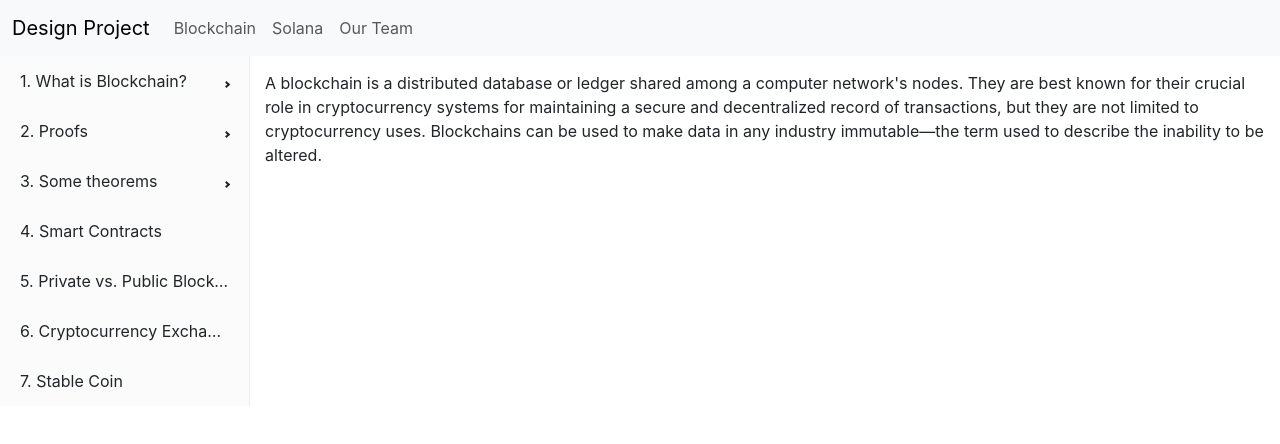
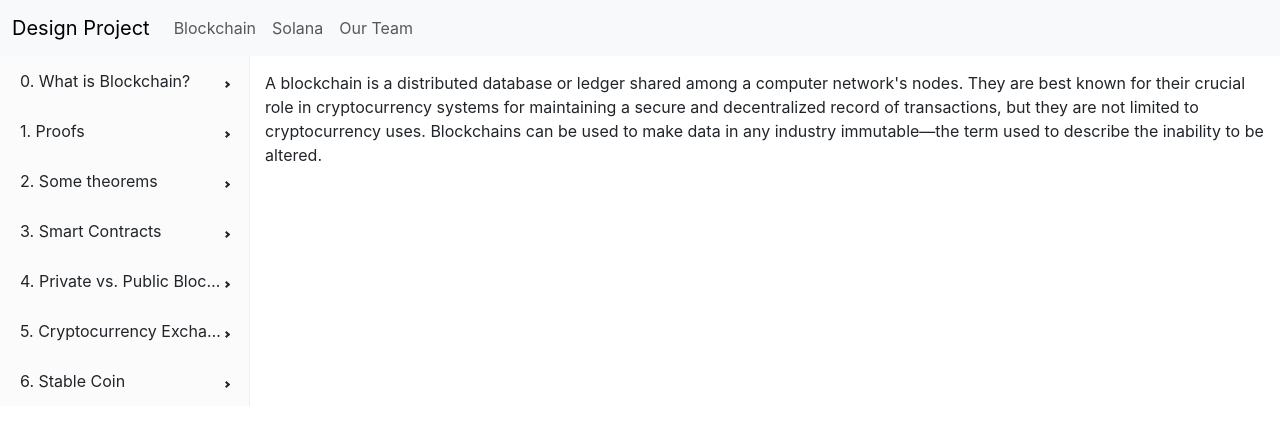
Before and after one commit to Jvdglyv/Design-Project.github.io, a React (Create React App) app: page / in a window 1280 px wide. Shown: the top 444 px of the page. Built offline with nearby package versions, Linux system fonts and the light colour scheme; the HTML template or start-up script is replaced by a standard one.

Commit message:
Added dynamic mapping to website content

```diff
--- a/src/components/Main.tsx
+++ b/src/components/Main.tsx
@@ -5,31 +5,9 @@ import React, {ReactNode, useState} from "react";
 import {Data1_1} from "../explanations/1_1";
 import "./Main.css"
 import {Menu, MenuItem, SubMenu} from "react-pro-sidebar";
-import {Data1_2} from "../explanations/1_2";
-import {Data2} from "../explanations/2";
-import {Data2_1} from "../explanations/2_1";
-import {Data2_3} from "../explanations/2_3";
-import {Data2_4} from "../explanations/2_4";
-import {Data2_5} from "../explanations/2_5";
-import {Data2_2} from "../explanations/2_2";
-import {Data2_6} from "../explanations/2_6";
-import {Data3_1} from "../explanations/3_1";
-import {Data3_2} from "../explanations/3_2.";
-import {Data4} from "../explanations/4";
-import {Data5} from "../explanations/5";
-import {Data1_4} from "../explanations/1_4";
-import {Data1_3} from "../explanations/1_3";
-import {Data3_3} from "../explanations/3_3";
-import {Data1_5} from "../explanations/1_5";
-import {Data1_6} from "../explanations/1_6";
-import {Data1_7} from "../explanations/1_7";
-import {Data1_8} from "../explanations/1_8";
-import {Data1_15} from "../explanations/1_15";
-import {Data1_9} from "../explanations/1_9";
-import {Data1_10} from "../explanations/1_10";
-import {Data6} from "../explanations/6.";
-import {Data7} from "../explanations/7";
+import {staticData} from "../extensions/StaticData";
 
+//  <MergedContent text={selectedText} onTextChange={setSelectedText}/>
 export const Main = () => {
     const [selectedText, setSelectedText] = useState<ReactNode>(Data1_1);
     return (
@@ -38,39 +16,22 @@ export const Main = () => {
             <div className={"main"}>
                 <LeftSide>
                     <Menu>
-                        <SubMenu label="1. What is Blockchain?">
-                            <MenuItem onClick = {() => setSelectedText(Data1_1)}> 1.1 - What is blockchain?</MenuItem>
-                            <MenuItem onClick = {() => setSelectedText(Data1_2)}> 1.2 - Where to use blockchain technology</MenuItem>
-                            <MenuItem onClick = {() => setSelectedText(Data1_3)}> 1.3 - How does blockchain work?</MenuItem>
-                            <MenuItem onClick = {() => setSelectedText(Data1_4)}> 1.4 - Features of blockchain</MenuItem>
-                            <MenuItem onClick = {() => setSelectedText(Data1_5)}> 1.5 - Transaction Process</MenuItem>
-                            <MenuItem onClick = {() => setSelectedText(Data1_6)}> 1.6 - Blockchain Decentralization</MenuItem>
-                            <MenuItem onClick = {() => setSelectedText(Data1_7)}> 1.7 - The Raiden Network</MenuItem>
-                            <MenuItem onClick = {() => setSelectedText(Data1_8)}> 1.8 - Bitcoin Lightning Network</MenuItem>
-                            <MenuItem onClick = {() => setSelectedText(Data1_9)}> 1.9 - SEGWIT</MenuItem>
-                            <MenuItem onClick = {() => setSelectedText(Data1_10)}> 1.10 - Bitcoin Bug</MenuItem>
-                            <MenuItem onClick = {() => setSelectedText(Data1_15)}> 1.15 - Other Blockchain Links</MenuItem>
-                        </SubMenu>
-                        <SubMenu label="2. Proofs">
-                            <MenuItem onClick = {() => setSelectedText(Data2_1)}>2.1 Proof of Work</MenuItem>
-                            <MenuItem onClick = {() => setSelectedText(Data2_2)}>2.2 Proof of Stake</MenuItem>
-                            <MenuItem onClick = {() => setSelectedText(Data2_3)}>2.3 Proof of Activity</MenuItem>
-                            <MenuItem onClick = {() => setSelectedText(Data2_4)}>2.4 Proof of Burn</MenuItem>
-                            <MenuItem onClick = {() => setSelectedText(Data2_5)}>2.5 Proof of Capacity</MenuItem>
-                            <MenuItem onClick = {() => setSelectedText(Data2_6)}>2.6 Proof of Elapsed Time</MenuItem>
-                        </SubMenu>
-                        <SubMenu label="3. Some theorems">
-                            <MenuItem onClick = {() => setSelectedText(Data3_1)}>3.1 The Cap Theorem</MenuItem>
-                            <MenuItem onClick = {() => setSelectedText(Data3_2)}>3.2 Byzantine Generals Problem</MenuItem>
-                            <MenuItem onClick = {() => setSelectedText(Data3_3)}>3.3 Zero-Knowledge Proof</MenuItem>
-                        </SubMenu>
-                        <MenuItem onClick = {() => setSelectedText(Data4)}>4. Smart Contracts</MenuItem>
-                        <MenuItem onClick={() => setSelectedText(Data5)}>5. Private vs. Public Blockchains</MenuItem>
-                        <MenuItem onClick={() => setSelectedText(Data6)}>6. Cryptocurrency Exchanges</MenuItem>
-                        <MenuItem onClick={() => setSelectedText(Data7)}>7. Stable Coin</MenuItem>
+                        {
+                            staticData.map((item, i) => (
+                                <SubMenu label={i + ". " + item.title}>
+                                    {
+                                        item.content.map((subItem, j) => (
+                                                <MenuItem onClick={() => setSelectedText(subItem.content)}>
+                                                    <div>{i + "." + j + " - " + subItem.title}</div>
+                                                </MenuItem>
+                                            )
+                                        )
+                                    }
+                                </SubMenu>
+                            ))
+                        }
+                    </Menu>
 
-
-                    </Menu>
                 </LeftSide>
                 <RightSide>
                     {selectedText}
--- /dev/null
+++ b/src/extensions/StaticData.tsx
@@ -0,0 +1,79 @@
+import {Data1_1} from "../explanations/1_1";
+import {Data1_2} from "../explanations/1_2";
+import {Data1_3} from "../explanations/1_3";
+import {Data1_4} from "../explanations/1_4";
+import {Data1_5} from "../explanations/1_5";
+import {Data1_6} from "../explanations/1_6";
+import {Data1_7} from "../explanations/1_7";
+import {Data1_8} from "../explanations/1_8";
+import {Data1_9} from "../explanations/1_9";
+import {Data1_10} from "../explanations/1_10";
+import {Data1_15} from "../explanations/1_15";
+import {Data2_1} from "../explanations/2_1";
+import {Data2_2} from "../explanations/2_2";
+import {Data2_3} from "../explanations/2_3";
+import {Data2_4} from "../explanations/2_4";
+import {Data2_5} from "../explanations/2_5";
+import {Data3_1} from "../explanations/3_1";
+import {Data3_2} from "../explanations/3_2";
+import {Data3_3} from "../explanations/3_3";
+import {Data4} from "../explanations/4";
+import {Data5} from "../explanations/5";
+import {Data6} from "../explanations/6";
+import {Data7} from "../explanations/7";
+import {Data2_6} from "../explanations/2_6";
+
+export const staticData=
+    [
+        {
+            "title": "What is Blockchain?",
+            "content":
+                [
+                    {"title": "What is blockchain?", "content": Data1_1},  {"title": "", "content": Data1_2}, {"title": "", "content": Data1_3}, {"title": "", "content": Data1_4}, {"title": "", "content": Data1_5}, {"title": "", "content": Data1_6}, {"title": "", "content": Data1_7}, {"title": "", "content": Data1_8}, {"title": "", "content": Data1_9}, {"title": "", "content": Data1_10}, {"title": "", "content": Data1_15}
+                ]
+        },
+        {
+            "title": "Proofs",
+            "content":
+                [
+                    {"title": "Proof of Work", "content": Data2_1}, {"title": "Proof of Stake", "content": Data2_2}, {"title": "Proof of Activity", "content": Data2_3}, {"title": "Proof of Burn", "content": Data2_4}, {"title": "Proof of Capacity", "content": Data2_5}, {"title": "Proof of Elapsed Time", "content": Data2_6}
+                ]
+        },
+        {
+            "title": "Some theorems",
+            "content":
+                [
+                    {"title": "The Cap Theorem", "content": Data3_1}, {"title": "Byzantine Generals Problem", "content": Data3_2}, {"title": "Zero-Knowledge Proof", "content": Data3_3}
+                ]
+        },
+        {
+            "title": "Smart Contracts",
+            "content":
+                [
+                    {"title": "Smart Contracts", "content": Data4}
+                ]
+        },
+        {
+            "title": "Private vs. Public Blockchains",
+            "content":
+                [
+                    {"title": "Private vs. Public Blockchains", "content": Data5}
+                ]
+        },
+        {
+            "title": "Cryptocurrency Exchanges",
+            "content":
+                [
+                    {"title": "Cryptocurrency Exchanges", "content": Data6}
+                ]
+        },
+        {
+            "title": "Stable Coin",
+            "content":
+                [
+                    {"title": "Stable Coin", "content": Data7}
+                ]
+        },
+
+
+    ]
```
Also changed, not shown: src/explanations/3_2.tsx (renamed from src/explanations/3_2..tsx), src/explanations/6.tsx (renamed from src/explanations/6..tsx).
